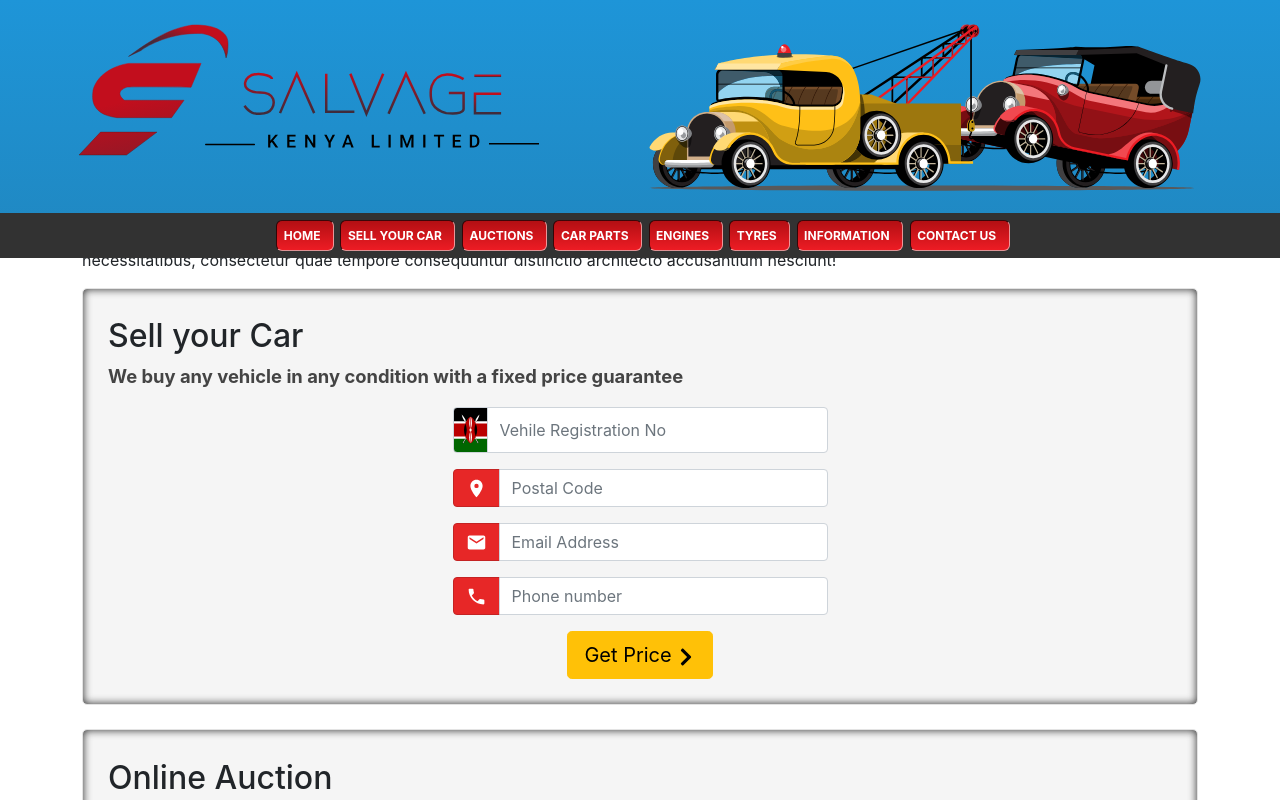
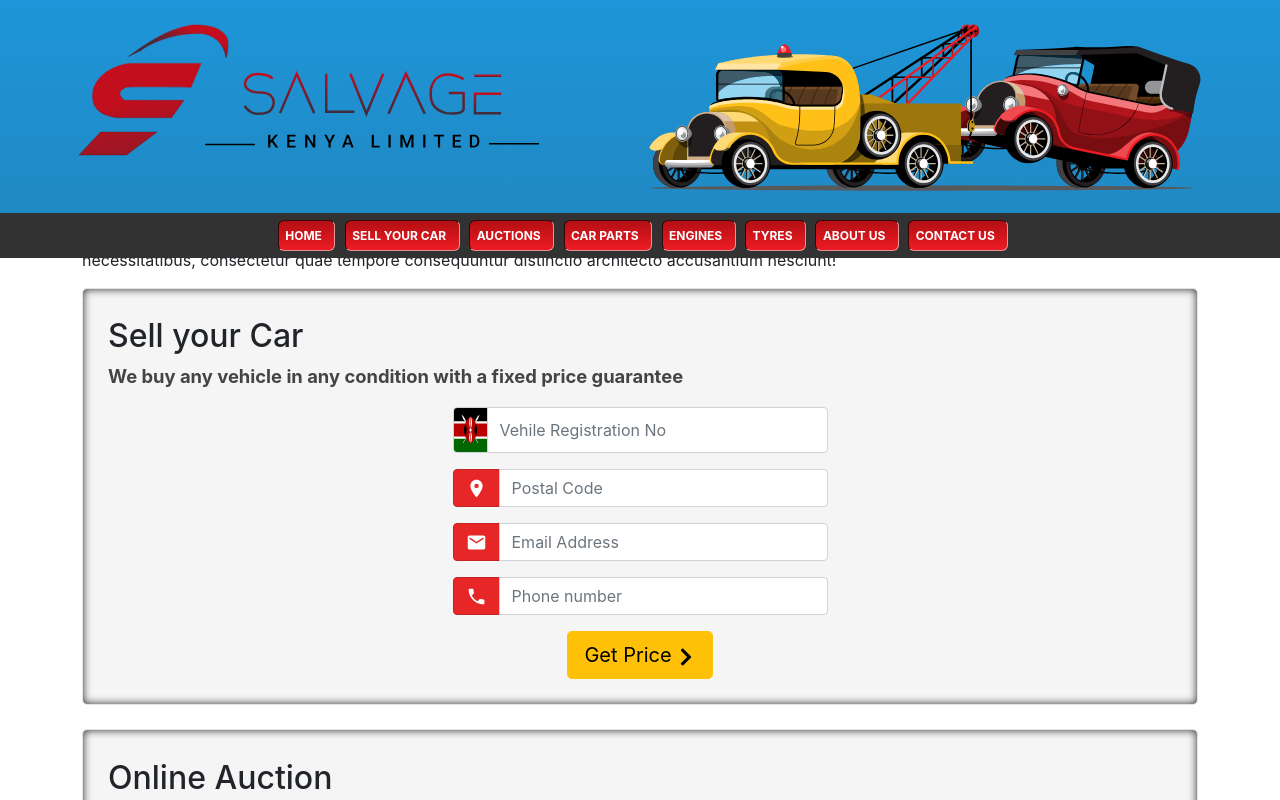
Before and after one commit to ManuelWandeto/salvageke, a Next.js app: page / in a window 1280 px wide. Shown: the top 800 px of the page. Built offline with nearby package versions, Linux system fonts and the light colour scheme; data requests are answered from the project's data file.

Commit message:
update information nav link to 'about us'

```diff
--- a/components/Nav.js
+++ b/components/Nav.js
@@ -71,7 +71,7 @@ const Navigation = ({ selectHandler }) => {
         <NavLink
           route="#"
           icon={HiInformationCircle}
-          label="Information"
+          label="About Us"
         />
       </li>
       <li>
```
